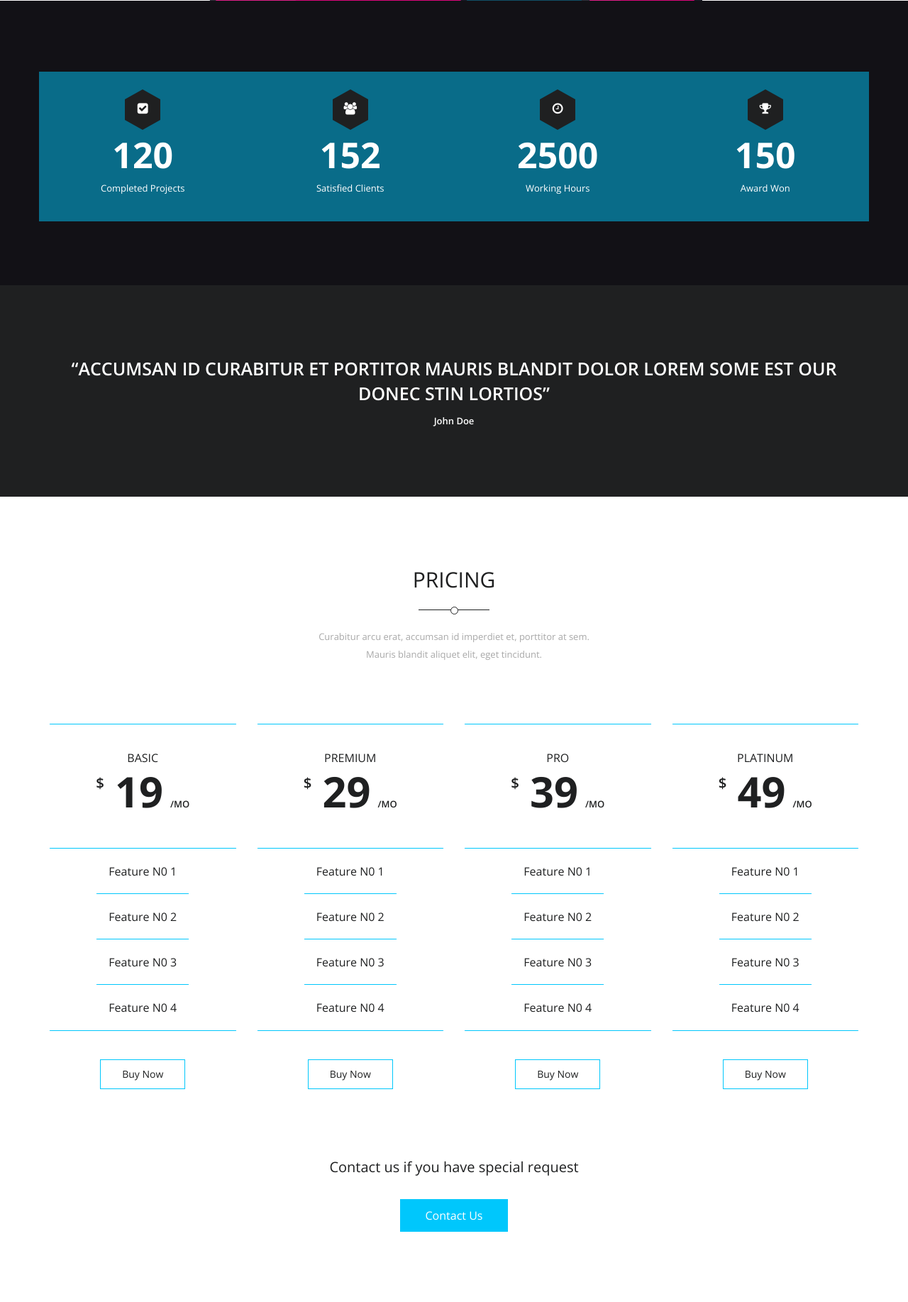
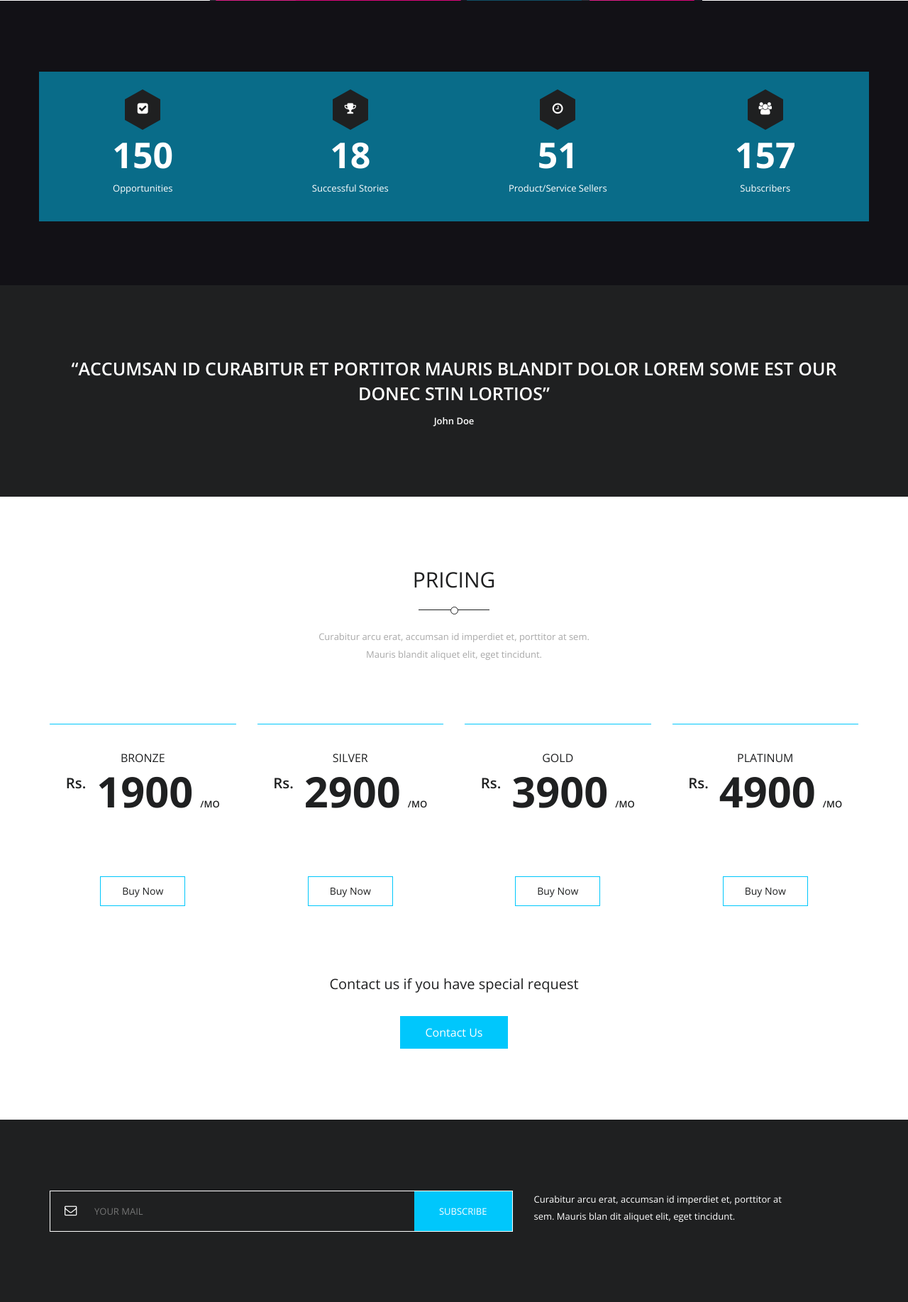
Before and after one commit to khsushan/hoyanna.lk, a CodeIgniter app: page /database/ in a window 1280 px wide. Shown: the part 2618-4453 px from the top of the page at 71% size. Run offline with CodeIgniter, Linux system fonts and the light colour scheme; some libraries are stand-ins or nearby versions.

Commit message:
home page changes

```diff
--- a/application/views/hoyanna_welcome.php
+++ b/application/views/hoyanna_welcome.php
@@ -294,18 +294,18 @@
                             <div class="fact-icon">
                                 <i class="fa fa-check-square fa-lg"></i>
                             </div>
-                            <span data-to="120">0</span>
-                            <p>Completed Projects</p>
+                            <span data-to="150">0</span>
+                            <p>Opportunities</p>
                         </div>
                     </div>
 
                     <div class="col-md-3 col-sm-6 col-xs-12 wow fadeInLeft" data-wow-delay="0.8s">
                         <div class="fact-item text-center">
                             <div class="fact-icon">
-                                <i class="fa fa-users fa-lg"></i>
+                                <i class="fa fa-trophy fa-lg"></i>
                             </div>
-                            <span data-to="152">0</span>
-                            <p>Satisfied Clients</p>
+                            <span data-to="18">0</span>
+                            <p>Successful Stories</p>
                         </div>
                     </div>
 
@@ -314,18 +314,18 @@
                             <div class="fact-icon">
                                 <i class="fa fa-clock-o fa-lg"></i>
                             </div>
-                            <span data-to="2500">0</span>
-                            <p>Working Hours</p>
+                            <span data-to="51">0</span>
+                            <p>Product/Service Sellers</p>
                         </div>
                     </div>
 
                     <div class="col-md-3 col-sm-6 col-xs-12 wow fadeInLeft" data-wow-delay="1.3s">
                         <div class="fact-item text-center last">
                             <div class="fact-icon">
-                                <i class="fa fa-trophy fa-lg"></i>
+                                <i class="fa fa-users fa-lg"></i>
                             </div>
-                            <span data-to="150">0</span>
-                            <p>Award Won</p>
+                            <span data-to="157">0</span>
+                            <p>Subscribers</p>
                         </div>
                     </div>
 
@@ -371,15 +371,9 @@
                 <div class="col-md-3 col-sm-6 col-xs-12 wow fadeInUp">
                     <div class="pricing-table text-center">
                         <div class="price">
-                            <span class="plan">Basic</span>
-                            <span class="value"><small>$</small><strong>19</strong>/MO</span>
+                            <span class="plan">Bronze</span>
+                            <span class="value"><small>Rs.</small><strong>1900</strong>/MO</span>
                         </div>
-                        <ul class="text-center">
-                            <li>Feature N0 1</li>
-                            <li>Feature N0 2</li>
-                            <li>Feature N0 3</li>
-                            <li>Feature N0 4</li>
-                        </ul>
                         <a href="#" class="btn btn-price">Buy Now</a>
                     </div>
                 </div>
@@ -387,15 +381,10 @@
                 <div class="col-md-3 col-sm-6 col-xs-12 wow fadeInUp" data-wow-delay="0.3s">
                     <div class="pricing-table text-center">
                         <div class="price">
-                            <span class="plan">Premium</span>
-                            <span class="value"><small>$</small><strong>29</strong>/MO</span>
+                            <span class="plan">Silver</span>
+                            <span class="value"><small>Rs.</small><strong>2900</strong>/MO</span>
                         </div>
-                        <ul class="text-center">
-                            <li>Feature N0 1</li>
-                            <li>Feature N0 2</li>
-                            <li>Feature N0 3</li>
-                            <li>Feature N0 4</li>
-                        </ul>
+
                         <a href="#" class="btn btn-price">Buy Now</a>
                     </div>
                 </div>
@@ -403,15 +392,10 @@
                 <div class="col-md-3 col-sm-6 col-xs-12 wow fadeInUp" data-wow-delay="0.6s">
                     <div class="pricing-table text-center">
                         <div class="price">
-                            <span class="plan">Pro</span>
-                            <span class="value"><small>$</small><strong>39</strong>/MO</span>
+                            <span class="plan">Gold</span>
+                            <span class="value"><small>Rs.</small><strong>3900</strong>/MO</span>
                         </div>
-                        <ul class="text-center">
-                            <li>Feature N0 1</li>
-                            <li>Feature N0 2</li>
-                            <li>Feature N0 3</li>
-                            <li>Feature N0 4</li>
-                        </ul>
+
                         <a href="#" class="btn btn-price">Buy Now</a>
                     </div>
                 </div>
@@ -420,14 +404,9 @@
                     <div class="pricing-table text-center">
                         <div class="price">
                             <span class="plan">Platinum</span>
-                            <span class="value"><small>$</small><strong>49</strong>/MO</span>
+                            <span class="value"><small>Rs.</small><strong>4900</strong>/MO</span>
                         </div>
-                        <ul class="text-center">
-                            <li>Feature N0 1</li>
-                            <li>Feature N0 2</li>
-                            <li>Feature N0 3</li>
-                            <li>Feature N0 4</li>
-                        </ul>
+
                         <a href="#" class="btn btn-price">Buy Now</a>
                     </div>
                 </div>
```
